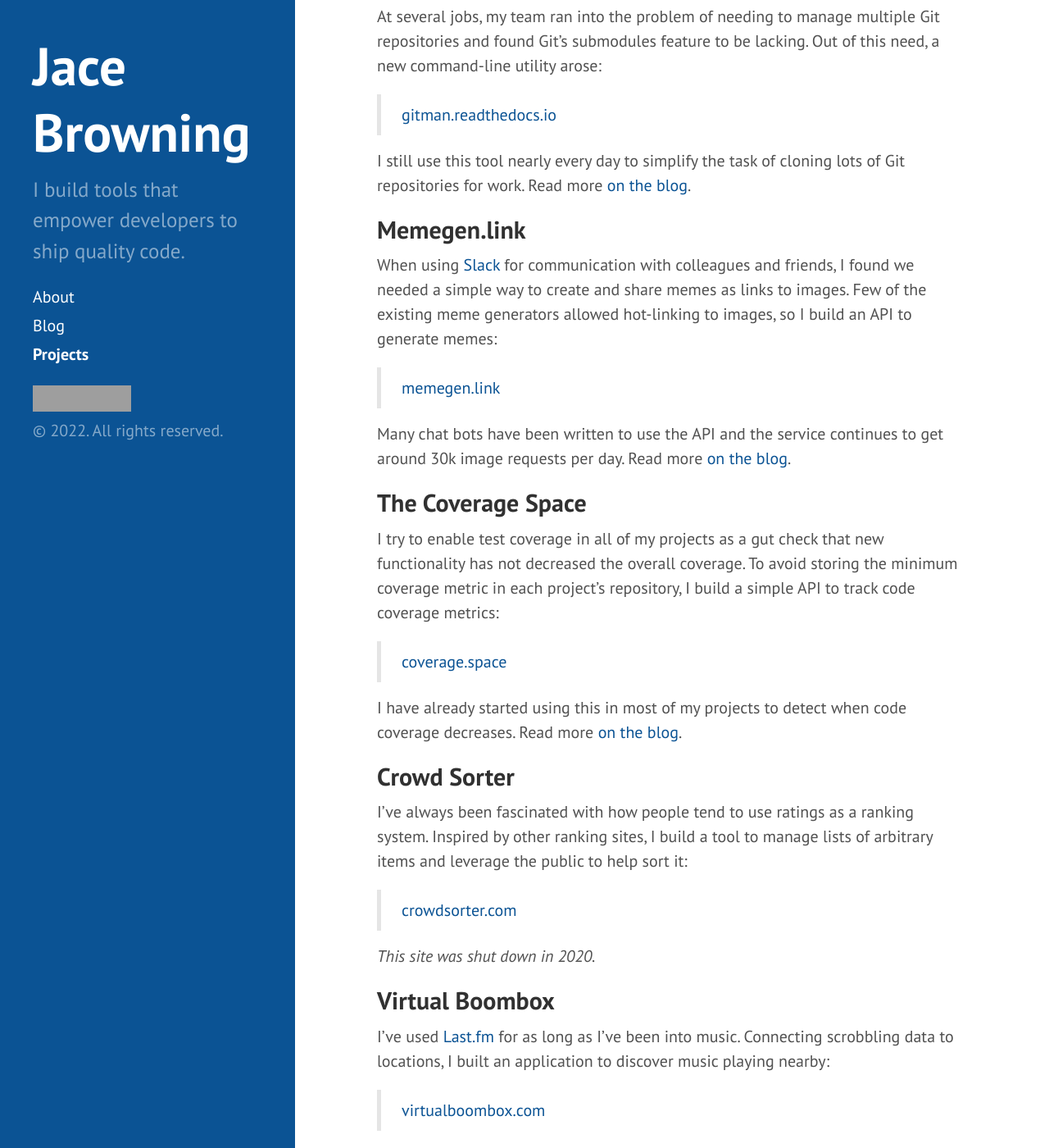
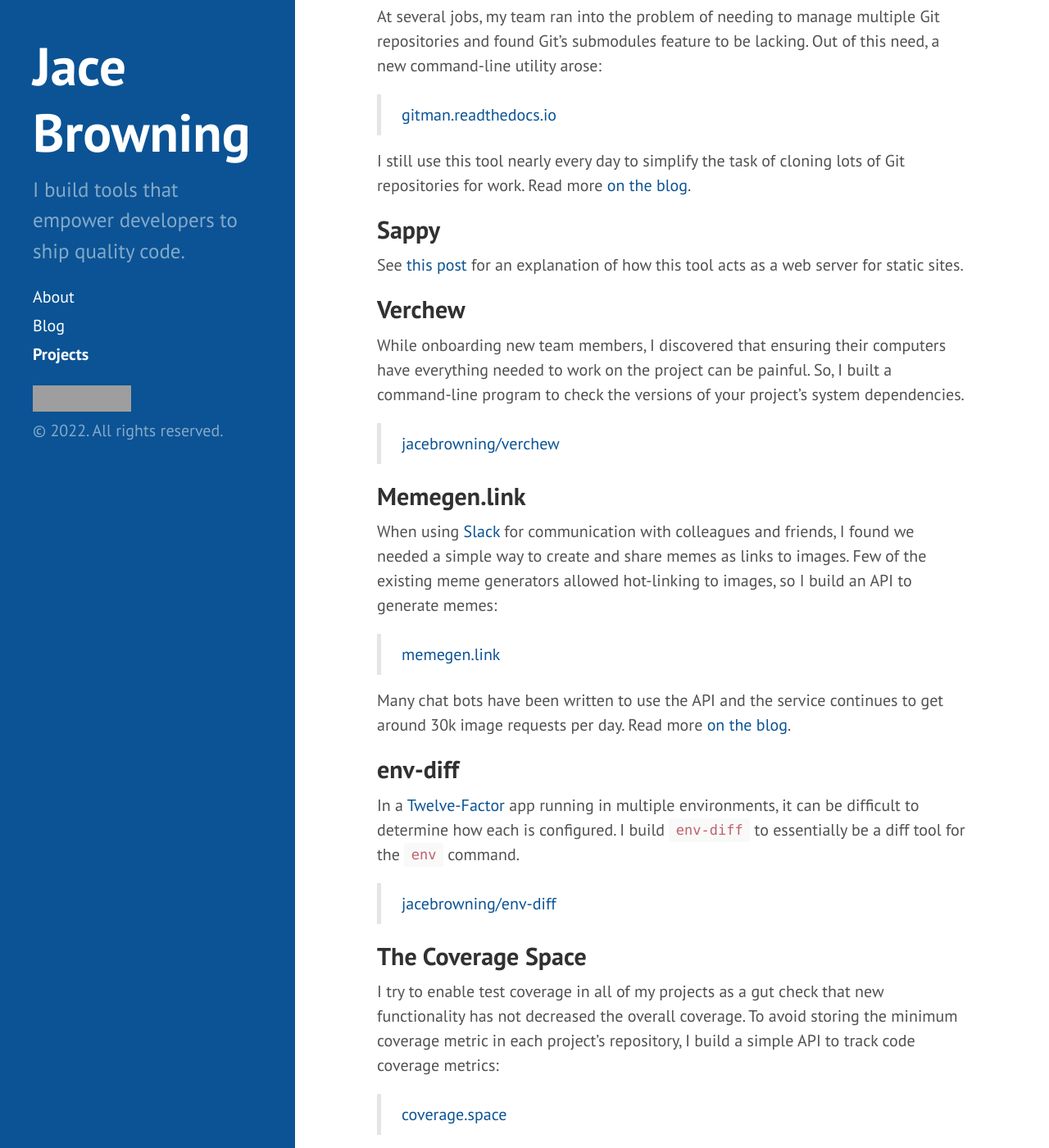
Before and after one commit to jacebrowning/jacebrowning.info, a Jekyll site: the page built from projects.md, in a window 1280 px wide and 1400 px high, scrolled down 1357 px. Shown: the whole window at 82% size. Built offline with Jekyll 4.4.1, drawn with Linux system fonts in a browser that asks for light colours; grey boxes are pictures that could not be loaded.

Commit message:
Document more projects
Closes #29

```diff
--- a/projects.md
+++ b/projects.md
@@ -39,13 +39,23 @@ Taking advantage of the data storage provide by YORM, I built a tool to synchron
 
 I use this program every day to access my music library in iTunes. Read more [on the blog]({% post_url 2015-03-24-syncing-itunes-using-dropbox-with-mine %}).
 
-## GitMan
+## Gitman
 
 At several jobs, my team ran into the problem of needing to manage multiple Git repositories and found Git's submodules feature to be lacking. Out of this need, a new command-line utility arose:
 
 > [gitman.readthedocs.io](https://gitman.readthedocs.io/)
 
 I still use this tool nearly every day to simplify the task of cloning lots of Git repositories for work. Read more [on the blog]({% post_url 2015-08-07-replacing-submodules-with-gitman %}).
+
+## Sappy
+
+See [this post](https://jacebrowning.info/2017/03/22/static-sites-with-heroku/) for an explanation of how this tool acts as a web server for static sites.
+
+## Verchew
+
+While onboarding new team members, I discovered that ensuring their computers have everything needed to work on the project can be painful. So, I built a command-line program to check the versions of your project's system dependencies.
+
+> [jacebrowning/verchew](https://github.com/jacebrowning/verchew)
 
 ## Memegen.link
 
@@ -54,6 +64,12 @@ When using [Slack](https://slack.com/) for communication with colleagues and fri
 > [memegen.link](https://memegen.link)
 
 Many chat bots have been written to use the API and the service continues to get around 30k image requests per day. Read more [on the blog]({% post_url 2016-01-24-google-analytics-on-image-requests %}).
+
+## env-diff
+
+In a [Twelve-Factor](https://12factor.net/) app running in multiple environments, it can be difficult to determine how each is configured. I build `env-diff` to essentially be a diff tool for the `env` command.
+
+> [jacebrowning/env-diff](https://github.com/jacebrowning/env-diff)
 
 ## The Coverage Space
 
```
